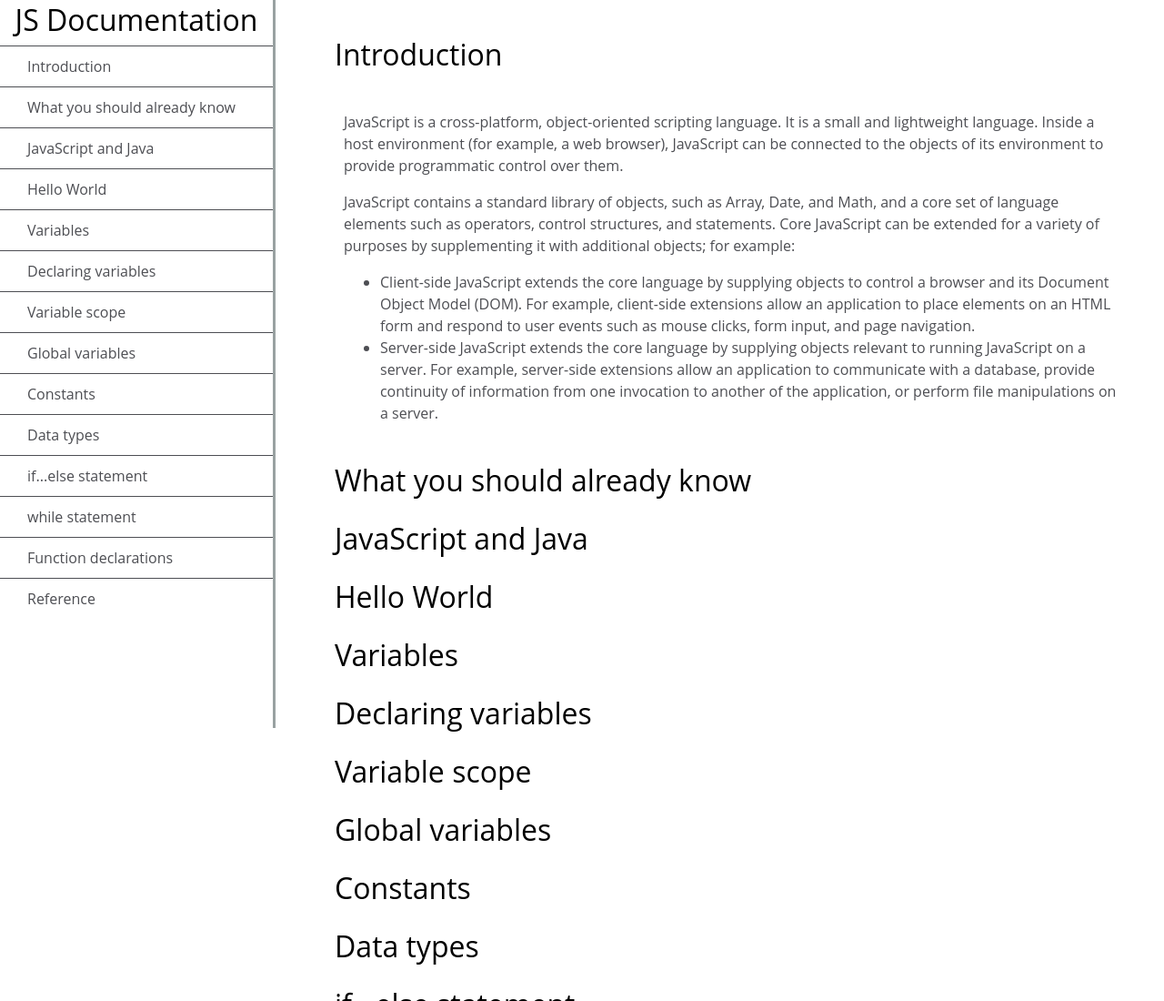
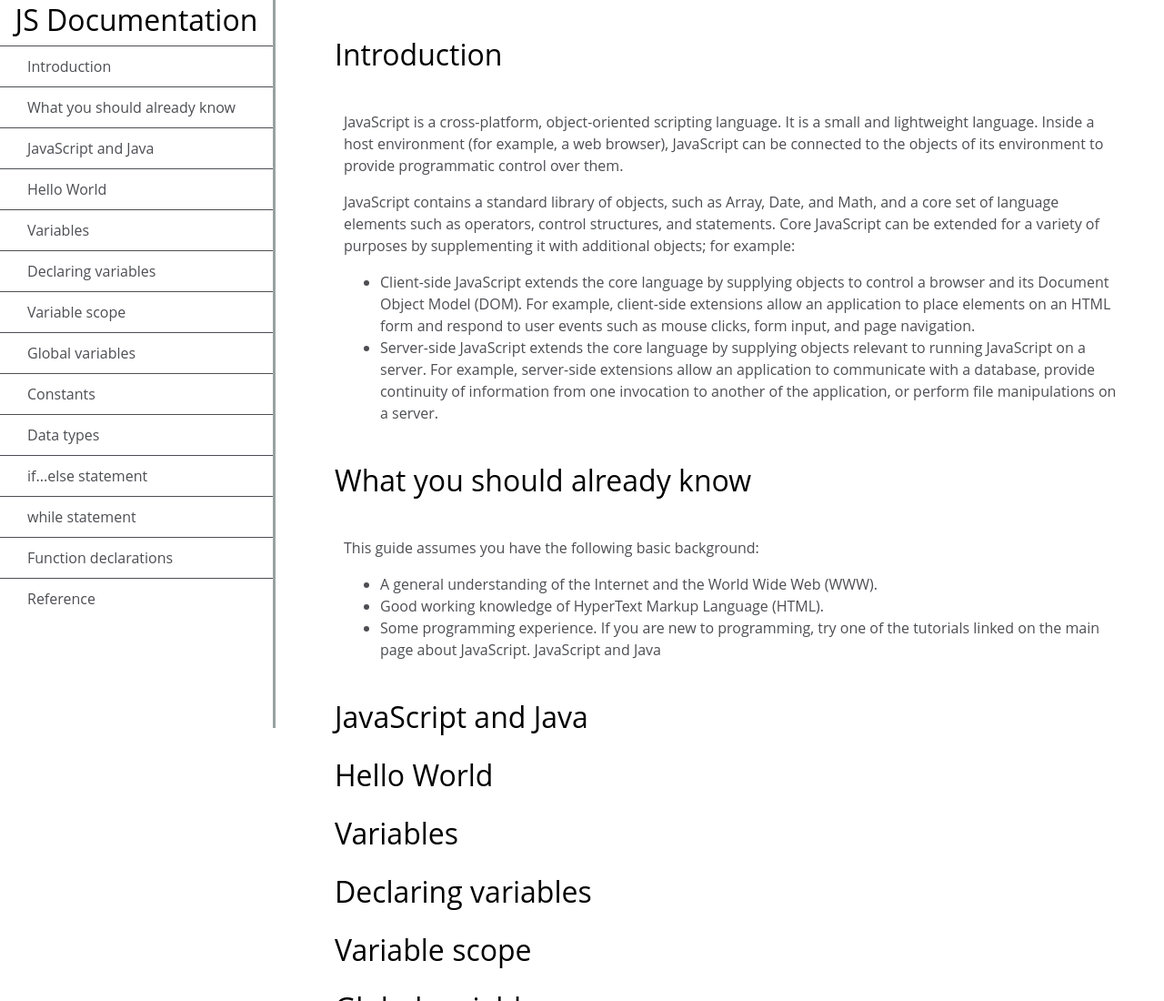
Before and after one commit to KatieCannon/Technical-Documentation-Page, a plain HTML site: page index.html in a window 1280 px wide. Shown: the top 1100 px of the page at 91% size. Drawn offline with Linux system fonts and the light colour scheme.

Commit message:
what you should know section

```diff
--- a/index.html
+++ b/index.html
@@ -39,6 +39,15 @@
       </section>
       <section id="What_you_should_already_know" class="main-section">
         <header>What you should already know</header>
+        <article>
+            <p>This guide assumes you have the following basic background:</p>
+            <ul>
+                <li>A general understanding of the Internet and the World Wide Web (WWW).</li>
+                <li>Good working knowledge of HyperText Markup Language (HTML).</li>
+                <li>Some programming experience. If you are new to programming, try one of the tutorials linked on the main page about JavaScript.
+                    JavaScript and Java</li>
+            </ul>
+        </article>
     </section>
     <section id="JavaScript_and_Java" class="main-section">
         <header>JavaScript and Java</header>
```
